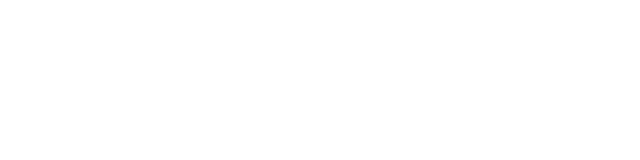
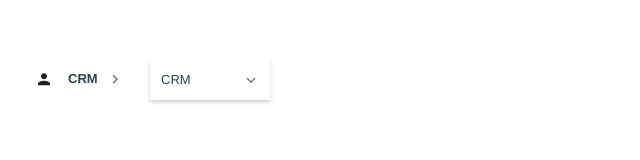
Before and after one commit to AjeshMadhavan/Customer-Management, a Vue app: page / in a window 1280 px wide. Shown: the top 160 px of the page, without its empty margins (0-640 px from the left). Built offline with nearby package versions, Linux system fonts and the light colour scheme.

Commit message:
feat: created side bar component

```diff
--- a/src/App.vue
+++ b/src/App.vue
@@ -1,13 +1,17 @@
 <template>
   <div id="app">
+    <sidebar-dropdown variant="primary" prependIcon="mdi-account" />
+    <sidebar-dropdown variant="secondary" prependIcon="mdi-account" />
   </div>
 </template>
 
 <script lang="ts" setup>
+import SidebarDropdown from "@/components/SidebarDropdown.vue";
 </script>
 
 <style>
 #app {
+  width: 250px;
   font-family: Avenir, Helvetica, Arial, sans-serif;
   -webkit-font-smoothing: antialiased;
   -moz-osx-font-smoothing: grayscale;
--- /dev/null
+++ b/src/components/SidebarDropdown.vue
@@ -0,0 +1,150 @@
+<template>
+  <div :class="['dropdown-menu', props.variant]">
+    <button class="toggle-button" @click="toggleDropdownItems">
+      <div class="toggle-button__title">
+        <v-icon v-if="props.variant === 'primary'" class="prepend-icon">
+          {{ props.prependIcon }}
+        </v-icon>
+        <span>{{ props.title }}</span>
+      </div>
+      <v-icon class="append-icon"> {{ dropdownArrow }} </v-icon>
+    </button>
+    <ul v-if="showDropdownItems" class="dropdown-items">
+      <li v-for="item in contents" :key="item" class="dropdown-item">
+        {{ item }}
+      </li>
+    </ul>
+  </div>
+</template>
+
+<script lang="ts" setup>
+import { ref, computed, defineProps } from "vue";
+
+const props = defineProps({
+  variant: {
+    type: String,
+    default: "primary",
+  },
+  title: {
+    type: String,
+    default: "CRM",
+  },
+  prependIcon: {
+    type: String,
+    default: "",
+  },
+});
+
+const showDropdownItems = ref<boolean>(false);
+
+const toggleDropdownItems = () => {
+  showDropdownItems.value = !showDropdownItems.value;
+};
+
+const contents = ["Apple", "Mango fruit", "Grapes"];
+
+const dropdownArrow = computed(() => {
+  if (props.variant === "primary") {
+    return showDropdownItems.value ? "mdi-chevron-down" : "mdi-chevron-right";
+  } else {
+    return showDropdownItems.value ? "mdi-chevron-up" : "mdi-chevron-down";
+  }
+});
+</script>
+
+<style lang="scss" scoped>
+.dropdown-menu {
+  width: 100%;
+  transition: all 1s ease;
+
+  .toggle-button {
+    display: flex;
+    align-items: center;
+    justify-content: space-between;
+    width: 100%;
+
+    &__title {
+      width: 100%;
+      font-size: 13px;
+      display: flex;
+      justify-self: start;
+      align-items: center;
+    }
+
+    .append-icon {
+      font-size: 18px;
+    }
+  }
+
+  .dropdown-item {
+    font-size: 13px;
+    font-weight: 400;
+    text-align: left;
+    text-transform: capitalize;
+    cursor: pointer;
+    list-style-type: none;
+  }
+}
+
+/**primary dropdown menu */
+.primary {
+  .toggle-button {
+    padding: 9px 16px 9px 0;
+
+    &:hover {
+      background-color: rgba(0, 0, 0, 0.04);
+    }
+
+    .prepend-icon {
+      min-width: 48px;
+      font-size: 18px;
+      color: rgba(0, 0, 0, 0.87);
+    }
+
+    &__title {
+      font-size: 13px;
+      font-weight: 700;
+    }
+  }
+
+  .dropdown-items {
+    transition: height 2s ease;
+  }
+
+  .dropdown-item {
+    padding: 9px 16px 9px 48px;
+    font-size: 13px;
+    font-weight: 400;
+    text-align: left;
+
+    &:hover {
+      background-color: rgba(0, 0, 0, 0.04);
+    }
+  }
+}
+
+/**secondary dropdown menu*/
+.secondary {
+  background-color: #fff;
+  box-shadow: 0 2px 4px 0 rgba(0, 0, 0, 0.2);
+
+  .toggle-button {
+    padding: 6px 10px 6px 11px;
+    min-height: 40px;
+
+    &__title {
+      font-weight: 400;
+    }
+  }
+
+  .dropdown-items {
+    padding: 11px;
+  }
+
+  .dropdown-item {
+    padding: 0;
+    padding-bottom: 10px;
+    cursor: default;
+  }
+}
+</style>
```
